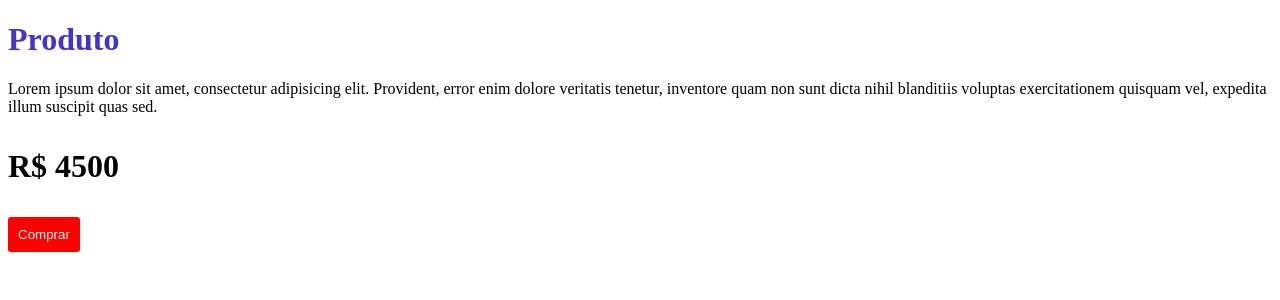
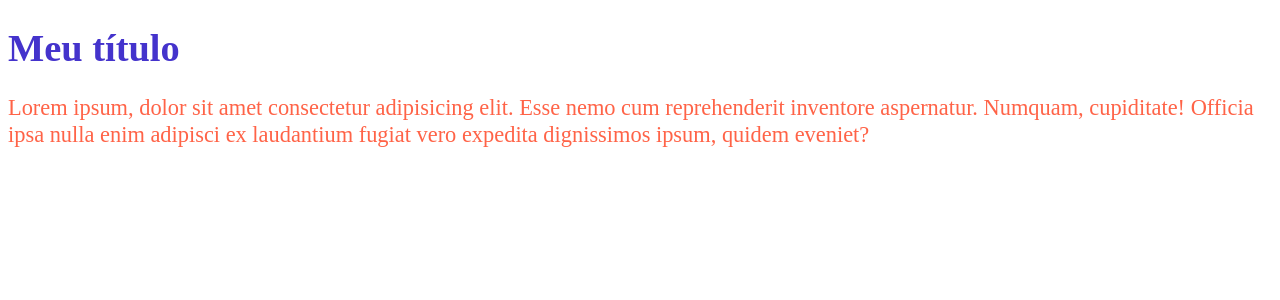
Before and after one commit to barbosadiego/react, a React (Create React App) app: page / in a window 1280 px wide. Shown: the top 300 px of the page. Built offline with nearby package versions, Linux system fonts and the light colour scheme.

Commit message:
styled components

```diff
--- a/package.json
+++ b/package.json
@@ -9,6 +9,7 @@
     "react": "^18.0.0",
     "react-dom": "^18.0.0",
     "react-scripts": "5.0.1",
+    "styled-components": "^5.3.5",
     "web-vitals": "^2.1.4"
   },
   "scripts": {
--- a/src/App.jsx
+++ b/src/App.jsx
@@ -1,11 +1,22 @@
 import React from 'react'
-import './App.css'
-import Produto from './Components/Produto'
+import styled from 'styled-components'
+
+const Titulo = styled.h1`
+  font-size: 2.4rem;
+  color: #43c;
+`
+
+const Paragrafo = styled.p`
+  font-size: 1.4rem;
+  line-height: 1.2;
+  color: tomato;
+`
 
 const App = (props) => {
   return (
     <div>
-      <Produto />
+      <Titulo>Meu título</Titulo>
+      <Paragrafo>Lorem ipsum, dolor sit amet consectetur adipisicing elit. Esse nemo cum reprehenderit inventore aspernatur. Numquam, cupiditate! Officia ipsa nulla enim adipisci ex laudantium fugiat vero expedita dignissimos ipsum, quidem eveniet?</Paragrafo>
     </div>
   )
 }
--- a/src/Components/Produto.jsx
+++ /dev/null
@@ -1,16 +0,0 @@
-import React from 'react'
-import styles from './Produto.module.css'
-
-const Produto = (props) => {
-  console.log(styles)
-  return (
-    <div>
-      <h1 className={styles.titulo}>Produto</h1>
-      <p>Lorem ipsum dolor sit amet, consectetur adipisicing elit. Provident, error enim dolore veritatis tenetur, inventore quam non sunt dicta nihil blanditiis voluptas exercitationem quisquam vel, expedita illum suscipit quas sed.</p>
-      <p className={styles.preco}>R$ 4500</p>
-      <button className={styles.comprar}>Comprar</button>
-    </div>
-  )
-}
-
-export default Produto
--- a/src/Components/Produto.module.css
+++ /dev/null
@@ -1,22 +0,0 @@
-:root{
-  --cor: red;
-  --size: 2rem;
-}
-
-.titulo{
-  color: #43c;
-}
-
-.preco{
-  font-weight: bold;
-  font-size: var(--size);
-}
-
-.comprar{
-  background-color: var(--cor);
-  border: none;
-  color: white;
-  padding: 10px;
-  cursor: pointer;
-  border-radius: 3px;
-}
```
Also changed, not shown: 1 other file (tests, documents, lock files or other folders).
